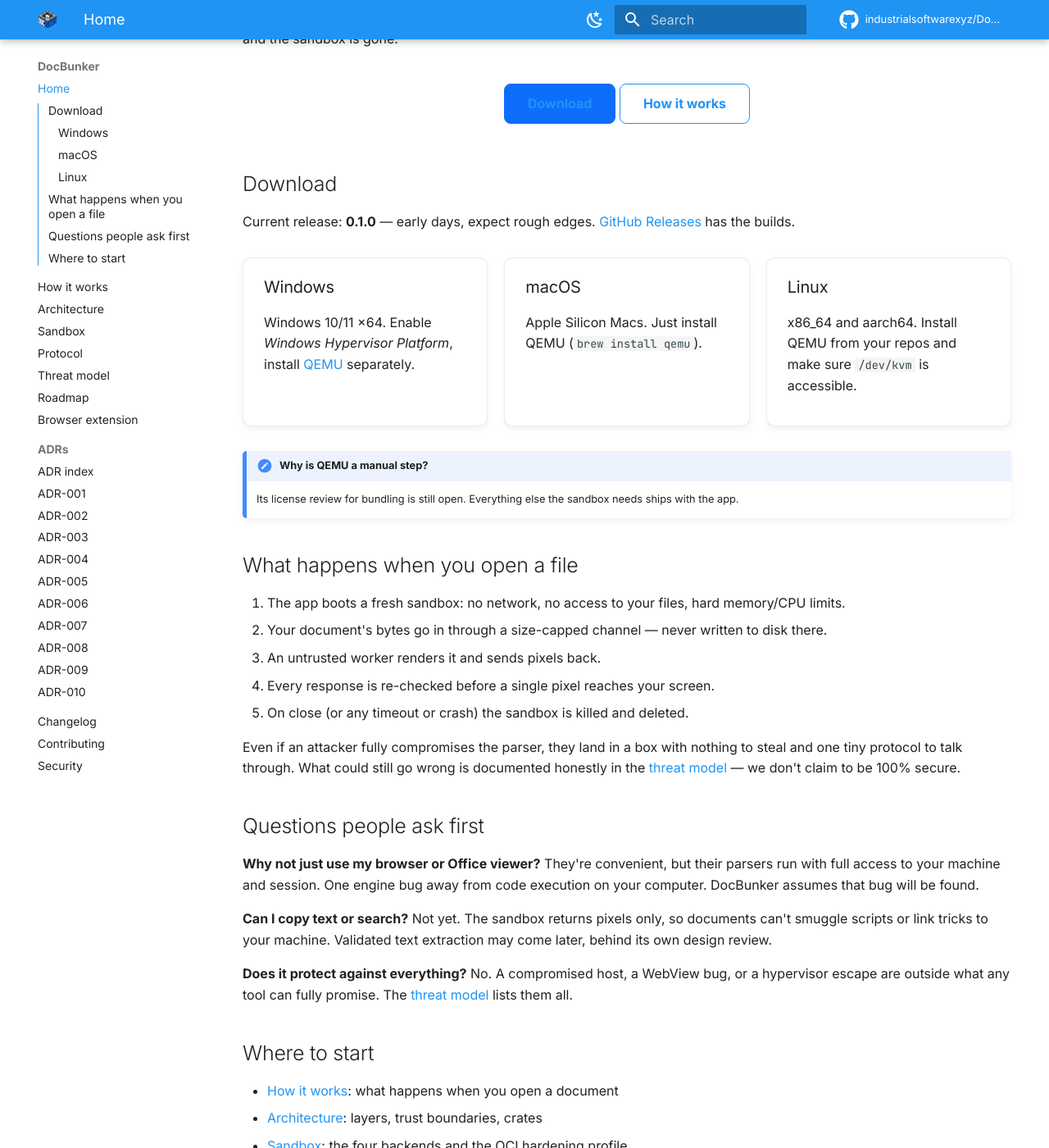
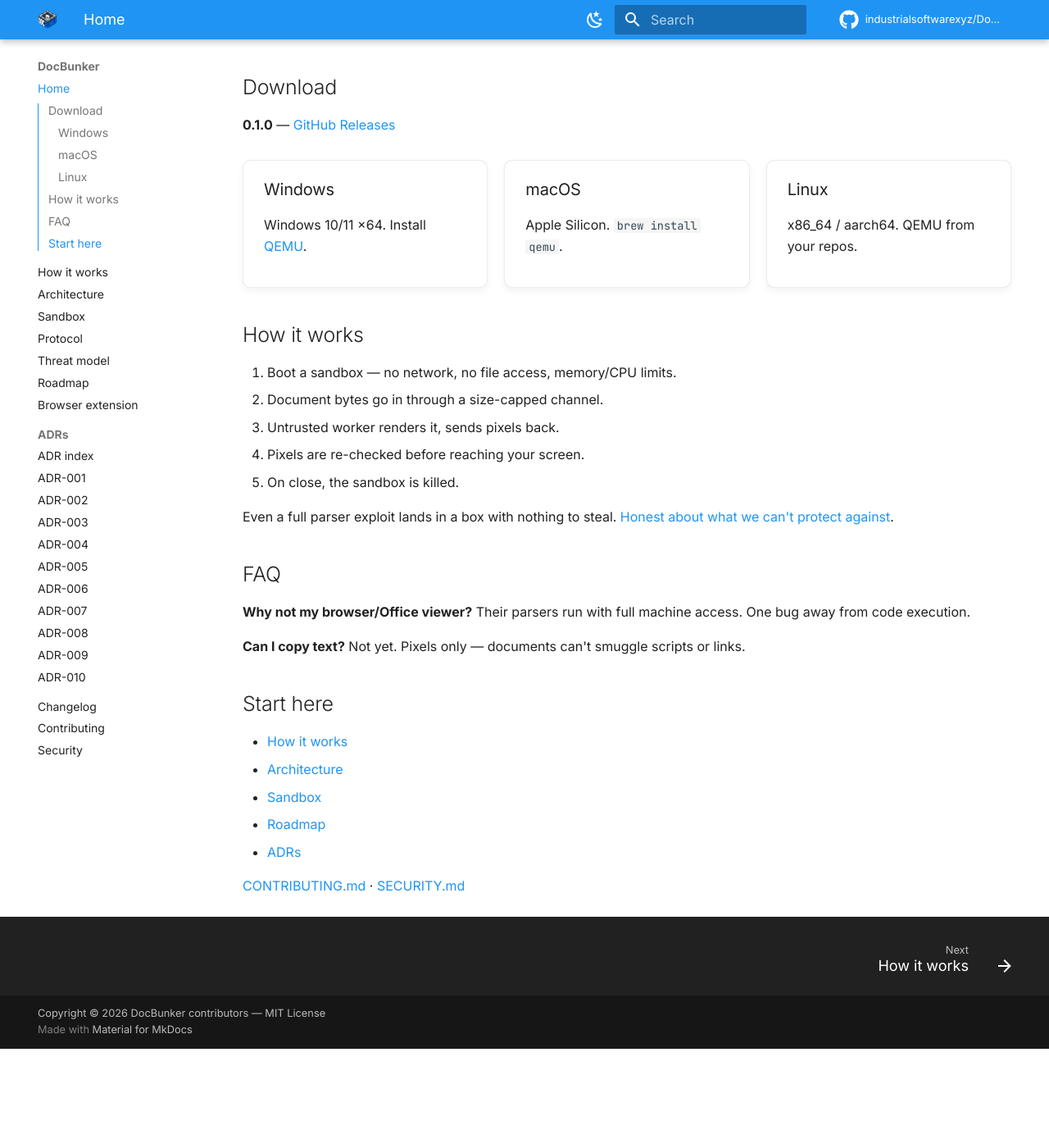
Before and after one commit to industrialsoftwarexyz/DocBunker, an MkDocs documentation site: the page built from docs/index.md, in a window 1280 px wide and 1400 px high, scrolled down 399 px. Shown: the whole window at 82% size. Built offline with MkDocs 1.6.1 and Material for MkDocs 9.7.7, drawn with Linux system fonts in a browser that asks for light colours; comment, search, counter and statistics services are not loaded; after the commit the page ends 1678 px from its top, so only the background shows below that; some of the changed text lies outside the part shown.

```diff
--- a/docs/index.md
+++ b/docs/index.md
@@ -2,13 +2,8 @@
 
 <img src="assets/docbunker-logo.png" alt="DocBunker logo" class="landing-logo">
 
-You get a PDF from someone you don't know. Or an invoice you weren't
-expecting. Or a `.docx` attached to a sketchy job offer.
-
-Normally you'd just double-click it and hope your viewer isn't
-exploiting a bug to run code on your machine. DocBunker doesn't do that.
-It puts the file in a disposable sandbox, renders it there, and only
-shows you the pixels. Close the document and the sandbox is gone.
+Open untrusted documents in a sandbox. PDFs, images, Office files — only
+pixels reach your machine.
 
 <div class="landing-cta" markdown="1">
 <a href="https://github.com/industrialsoftwarexyz/DocBunker/releases/latest" class="btn btn-primary">Download</a>
@@ -17,75 +12,53 @@ shows you the pixels. Close the document and the sandbox is gone.
 
 ## Download
 
-Current release: **0.1.0** — early days, expect rough edges.
-[GitHub Releases](https://github.com/industrialsoftwarexyz/DocBunker/releases/latest)
-has the builds.
+**0.1.0** — [GitHub Releases](https://github.com/industrialsoftwarexyz/DocBunker/releases/latest)
 
 <div class="hero-grid dl-grid" markdown="1">
 
 <div class="hero-card" markdown="1">
 ### Windows
-Windows 10/11 x64. Enable *Windows Hypervisor Platform*, install
-[QEMU](https://qemu.org) separately.
+Windows 10/11 x64. Install [QEMU](https://qemu.org).
 </div>
 
 <div class="hero-card" markdown="1">
 ### macOS
-Apple Silicon Macs. Just install QEMU (`brew install qemu`).
+Apple Silicon. `brew install qemu`.
 </div>
 
 <div class="hero-card" markdown="1">
 ### Linux
-x86_64 and aarch64. Install QEMU from your repos and make sure `/dev/kvm`
-is accessible.
+x86_64 / aarch64. QEMU from your repos.
 </div>
 
 </div>
 
-!!! note "Why is QEMU a manual step?"
-    Its license review for bundling is still open. Everything else the sandbox
-    needs ships with the app.
+## How it works
 
-## What happens when you open a file
+1. Boot a sandbox — no network, no file access, memory/CPU limits.
+2. Document bytes go in through a size-capped channel.
+3. Untrusted worker renders it, sends pixels back.
+4. Pixels are re-checked before reaching your screen.
+5. On close, the sandbox is killed.
 
-1. The app boots a fresh sandbox: no network, no access to your files, hard
-   memory/CPU limits.
-2. Your document's bytes go in through a size-capped channel — never written
-   to disk there.
-3. An untrusted worker renders it and sends pixels back.
-4. Every response is re-checked before a single pixel reaches your screen.
-5. On close (or any timeout or crash) the sandbox is killed and deleted.
+Even a full parser exploit lands in a box with nothing to steal.
+[Honest about what we can't protect against](threat-model.md).
 
-Even if an attacker fully compromises the parser, they land in a box with
-nothing to steal and one tiny protocol to talk through. What could still go
-wrong is documented honestly in the [threat model](threat-model.md) — we don't
-claim to be 100% secure.
+## FAQ
 
-## Questions people ask first
+**Why not my browser/Office viewer?**
+Their parsers run with full machine access. One bug away from code execution.
 
-**Why not just use my browser or Office viewer?**
-They're convenient, but their parsers run with full access to your machine and
-session. One engine bug away from code execution on your computer. DocBunker
-assumes that bug will be found.
+**Can I copy text?**
+Not yet. Pixels only — documents can't smuggle scripts or links.
 
-**Can I copy text or search?**
-Not yet. The sandbox returns pixels only, so documents can't smuggle scripts
-or link tricks to your machine. Validated text extraction may come later,
-behind its own design review.
+## Start here
 
-**Does it protect against everything?**
-No. A compromised host, a WebView bug, or a hypervisor escape are outside what
-any tool can fully promise. The [threat model](threat-model.md) lists them all.
+- [How it works](overview.md)
+- [Architecture](architecture.md)
+- [Sandbox](sandbox.md)
+- [Roadmap](roadmap.md)
+- [ADRs](adr/index.md)
 
-## Where to start
-
-- [How it works](overview.md): what happens when you open a document
-- [Architecture](architecture.md): layers, trust boundaries, crates
-- [Sandbox](sandbox.md): the four backends and the OCI hardening profile
-- [Protocol](protocol.md): the wire format across the IPC channel
-- [Roadmap](roadmap.md): phase-by-phase status
-- [ADRs](adr/index.md): architecture decision records
-
-Building from source, contributing, or reporting a security issue:
-[CONTRIBUTING.md](https://github.com/industrialsoftwarexyz/DocBunker/blob/main/CONTRIBUTING.md)
-and [SECURITY.md](https://github.com/industrialsoftwarexyz/DocBunker/blob/main/SECURITY.md).
+[CONTRIBUTING.md](https://github.com/industrialsoftwarexyz/DocBunker/blob/main/CONTRIBUTING.md) ·
+[SECURITY.md](https://github.com/industrialsoftwarexyz/DocBunker/blob/main/SECURITY.md)
```
Also changed, not shown: README.md (+29 -49 lines).
